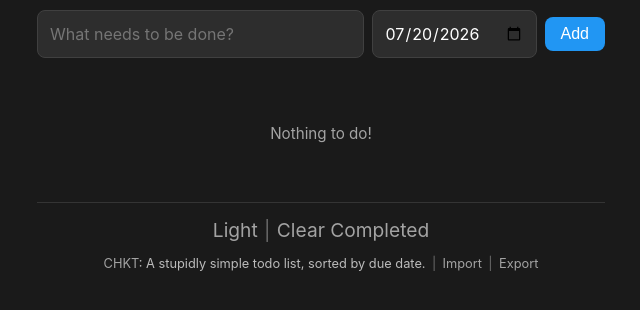
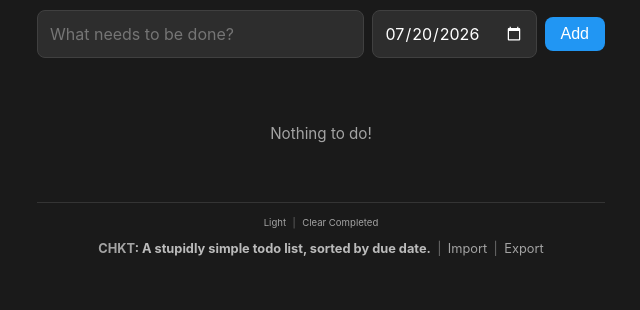
Before and after one commit to FOSSCharlie/chkt, a website: page public/index.html in a window 1280 px wide. Both pictures are taken after a click on the button "Dark". Shown: the part 118-428 px from the top of the page, without its empty margins (319-959 px from the left). Drawn offline with Linux system fonts and the light colour scheme; no server answers.

Commit message:
License file update

```diff
--- a/package.json
+++ b/package.json
@@ -1,8 +1,9 @@
 {
   "name": "chkt-server",
-  "version": "1.3.0",
+  "version": "1.3.1",
   "description": "A stupidly simple todo list, sorted by due date.",
   "main": "server.js",
+  "license": "MIT",
   "scripts": {
     "start": "node server.js"
   },
--- a/public/index.html
+++ b/public/index.html
@@ -87,7 +87,7 @@ header {
     text-align: center;
 }
 
-.footer-links { display: flex; align-items: center; justify-content: center; gap: 0.4rem; flex-wrap: wrap; font-size: 1.2rem; }
+.footer-links { display: flex; align-items: center; justify-content: center; gap: 0.4rem; flex-wrap: wrap; font-size: 0.6rem; }
 
 .footer-links a,
 .footer-link-btn {
@@ -105,6 +105,7 @@ header {
 .footer-link-btn:hover { opacity: 1; text-decoration: underline; background: none; }
 
 .footer-sep { opacity: 0.5; }
+.footer-credit { font-weight: 700; }
 
 .footer-repo-link {
     color: var(--text);
@@ -147,6 +148,9 @@ input {
 }
 
 input:focus { outline: none; border-color: var(--primary); }
+
+input[type="date"] { color-scheme: light; }
+[data-theme="dark"] input[type="date"] { color-scheme: dark; }
 
 #todoInput { flex: 1; min-width: 180px; max-width: 400px; }
 
@@ -387,7 +391,7 @@ input:focus { outline: none; border-color: var(--primary); }
                 <button type="button" class="footer-link-btn" id="clearCompletedLink">Clear Completed</button>
             </div>
             <div class="footer-tagline-row">
-                <span><a href="https://github.com/FOSSCharlie/chkt" target="_blank" rel="noopener" class="footer-repo-link">CHKT</a>: A stupidly simple todo list, sorted by due date.</span>
+                <span class="footer-credit"><a href="https://github.com/FOSSCharlie/chkt" target="_blank" rel="noopener" class="footer-repo-link">CHKT</a>: A stupidly simple todo list, sorted by due date.</span>
                 <span class="footer-sep">|</span>
                 <button type="button" class="footer-link-btn" id="importLink">Import</button>
                 <span class="footer-sep">|</span>
```
Also changed, not shown: CHANGELOG.md, README.md, 1 other file.
